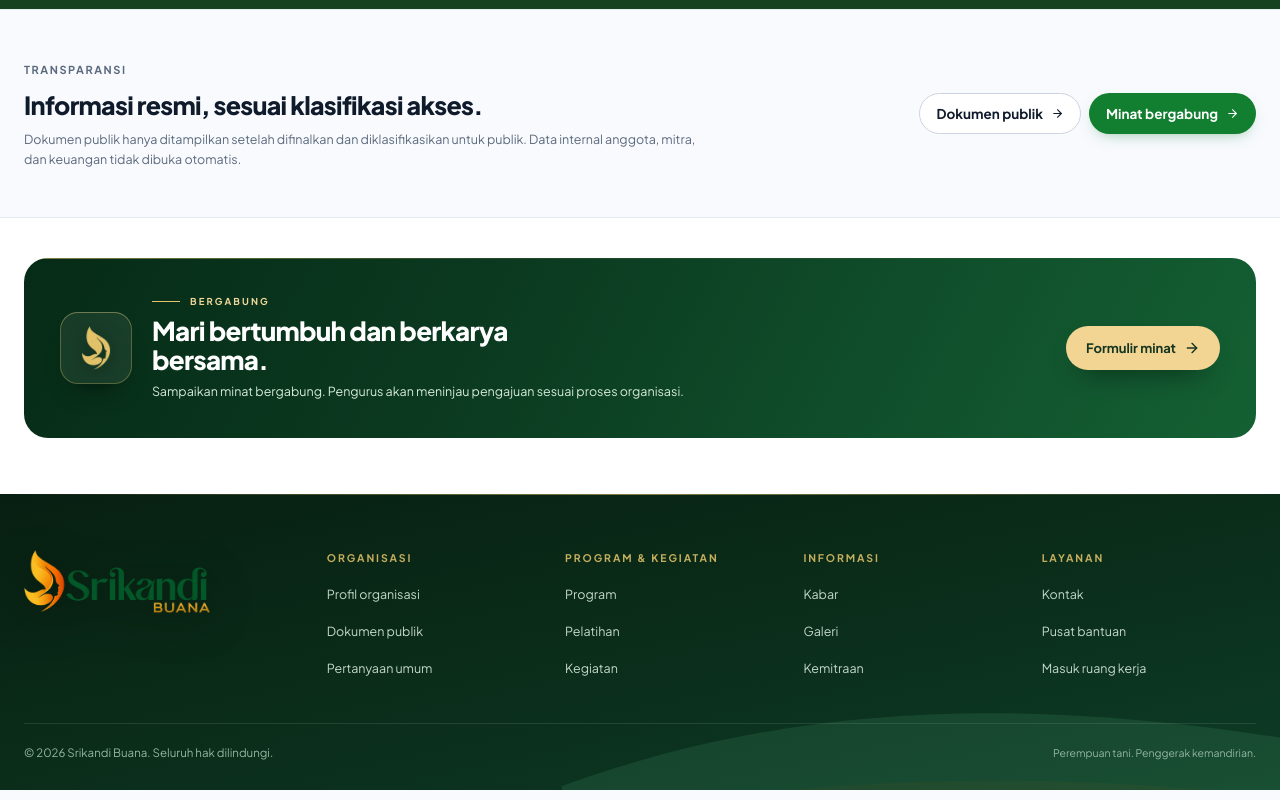
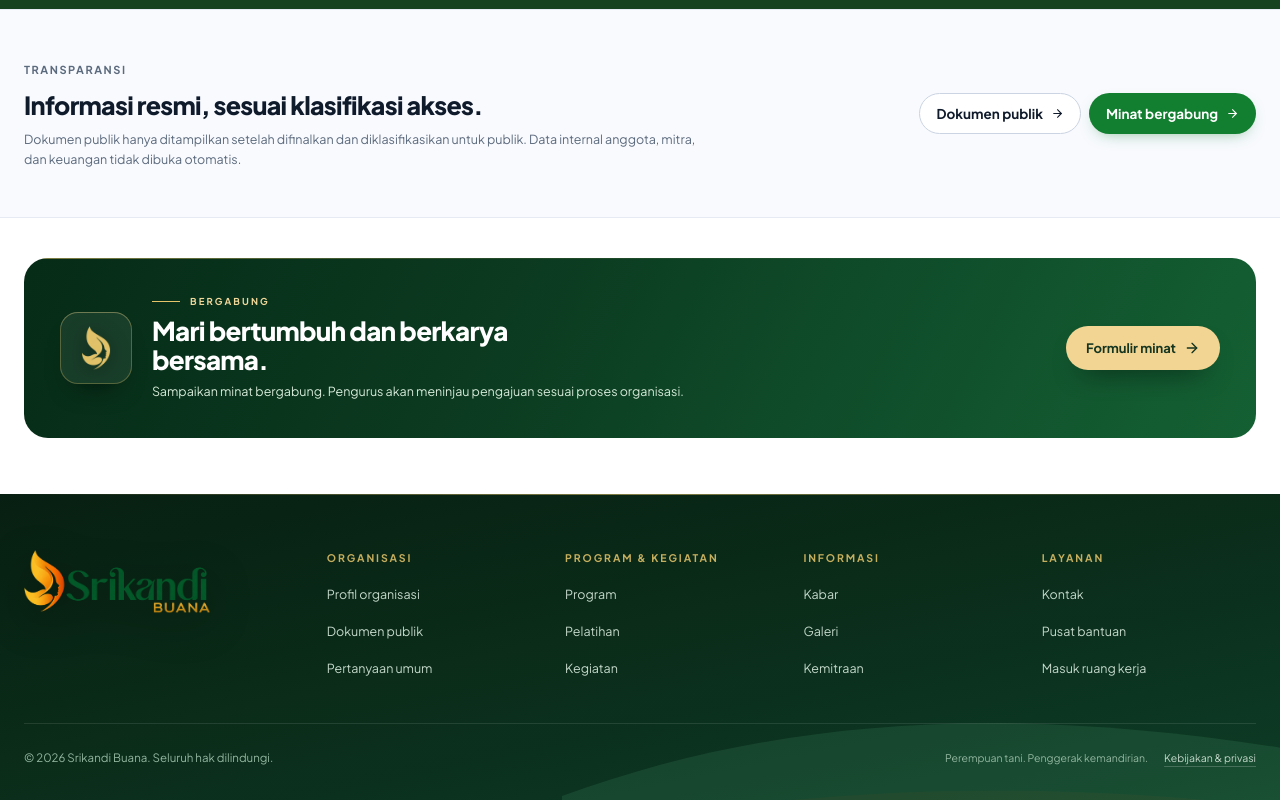
Before and after one commit to teknik-informer/Srikandi-Buana, a Next.js app: page / in a window 1280 px wide. Shown: the part 2148-2948 px from the top of the page. Built offline with nearby package versions, Linux system fonts and the light colour scheme.

Commit message:
feat(policy): add public footer link for legal pages

```diff
--- a/src/components/public-shell.tsx
+++ b/src/components/public-shell.tsx
@@ -429,7 +429,7 @@ export const SOCIAL_ICON: Record<SiteSocialPlatform, typeof Instagram> = {
   email: Mail,
 };
 
-export function PublicFooter({ settings }: { settings: PublicSiteSettings }) {
+export function PublicFooter({ settings, policiesEnabled = false }: { settings: PublicSiteSettings; policiesEnabled?: boolean }) {
   const live = settings.footer.showSocial ? settings.socials.filter((social) => social.enabled) : [];
   const footerGroups = settings.footer.groups
     .map((group) => ({ ...group, items: group.items.filter((item) => item.enabled && isSitePathEnabled(item.href, settings)) }))
@@ -546,7 +546,10 @@ export function PublicFooter({ settings }: { settings: PublicSiteSettings }) {
           {settings.footer.showCopyright ? (
             <p>© {new Date().getFullYear()} {settings.identity.creditName || settings.identity.siteName}. {settings.footer.copyrightText}</p>
           ) : <span />}
-          <div className="text-[10.5px] text-[#93b6a0]">{settings.identity.tagline}</div>
+          <div className="flex flex-wrap items-center gap-x-4 gap-y-1">
+            <div className="text-[10.5px] text-[#93b6a0]">{settings.identity.tagline}</div>
+            {policiesEnabled ? <Link href="/kebijakan" className="text-[10.5px] text-[#c4d8ca] underline decoration-white/20 underline-offset-4 hover:text-white">Kebijakan & privasi</Link> : null}
+          </div>
         </div>
       </div>
     </footer>
```
